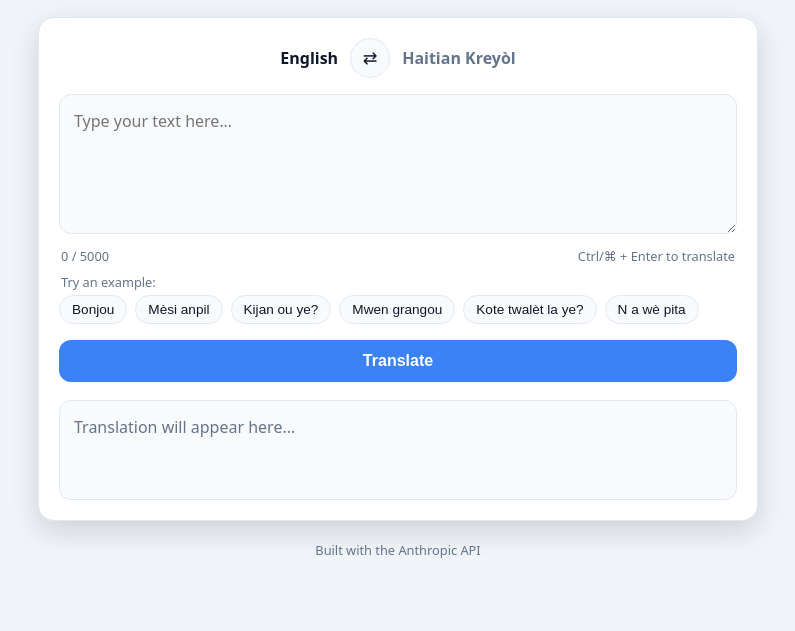
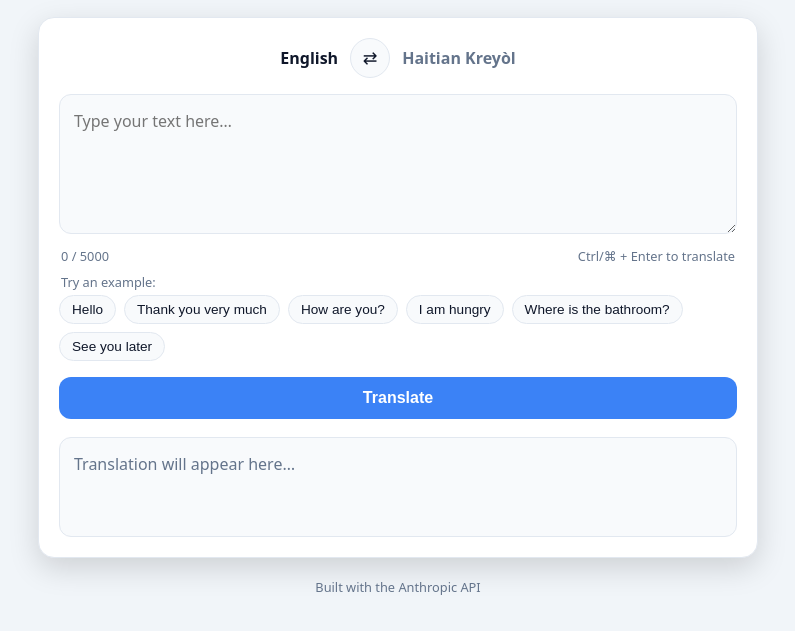
Before and after one commit to jaydensanon/kreyol-translator-v2, a website: page public/index.html in a window 1280 px wide. Both pictures are taken after a click on the button "Swap direction". Shown: the part 85-716 px from the top of the page, without its empty margins (242-1037 px from the left). Drawn offline with Linux system fonts and the light colour scheme.

Commit message:
Fix unhelpful error when API key is missing; add English example chips
Co-Authored-By: Claude Sonnet 5 <noreply@anthropic.com>

```diff
--- a/public/index.html
+++ b/public/index.html
@@ -200,6 +200,7 @@
         srcLabel.textContent = en; tgtLabel.textContent = ht;
         input.placeholder = 'Type your text here…';
       }
+      renderExamples();
     });
 
     async function translate() {
@@ -234,22 +235,27 @@
       }
     }
 
-    // Clickable example phrases (Haitian Kreyòl). Clicking fills + translates.
-    const EXAMPLES = ['Bonjou', 'Mèsi anpil', 'Kijan ou ye?', 'Mwen grangou', 'Kote twalèt la ye?', 'N a wè pita'];
+    // Clickable example phrases. Shown set matches the current translation direction.
+    const EXAMPLES_HT = ['Bonjou', 'Mèsi anpil', 'Kijan ou ye?', 'Mwen grangou', 'Kote twalèt la ye?', 'N a wè pita'];
+    const EXAMPLES_EN = ['Hello', 'Thank you very much', 'How are you?', 'I am hungry', 'Where is the bathroom?', 'See you later'];
     const examplesEl = document.getElementById('examples');
-    EXAMPLES.forEach((phrase) => {
+
+    function renderExamples() {
+      examplesEl.innerHTML = '';
+      const list = direction === 'ht2en' ? EXAMPLES_HT : EXAMPLES_EN;
+      list.forEach((phrase) => {
         const chip = document.createElement('button');
         chip.className = 'chip';
         chip.textContent = phrase;
         chip.addEventListener('click', () => {
-        // Examples are Kreyòl, so make sure we translate to English.
-        if (direction !== 'ht2en') swap.click();
           input.value = phrase;
           count.textContent = phrase.length;
           translate();
         });
         examplesEl.appendChild(chip);
       });
+    }
+    renderExamples();
 
     btn.addEventListener('click', translate);
     input.addEventListener('keydown', (e) => {
```
Also changed, not shown: server.js (+6 -1 lines). Lines whose indentation alone changed are shown as unchanged.
